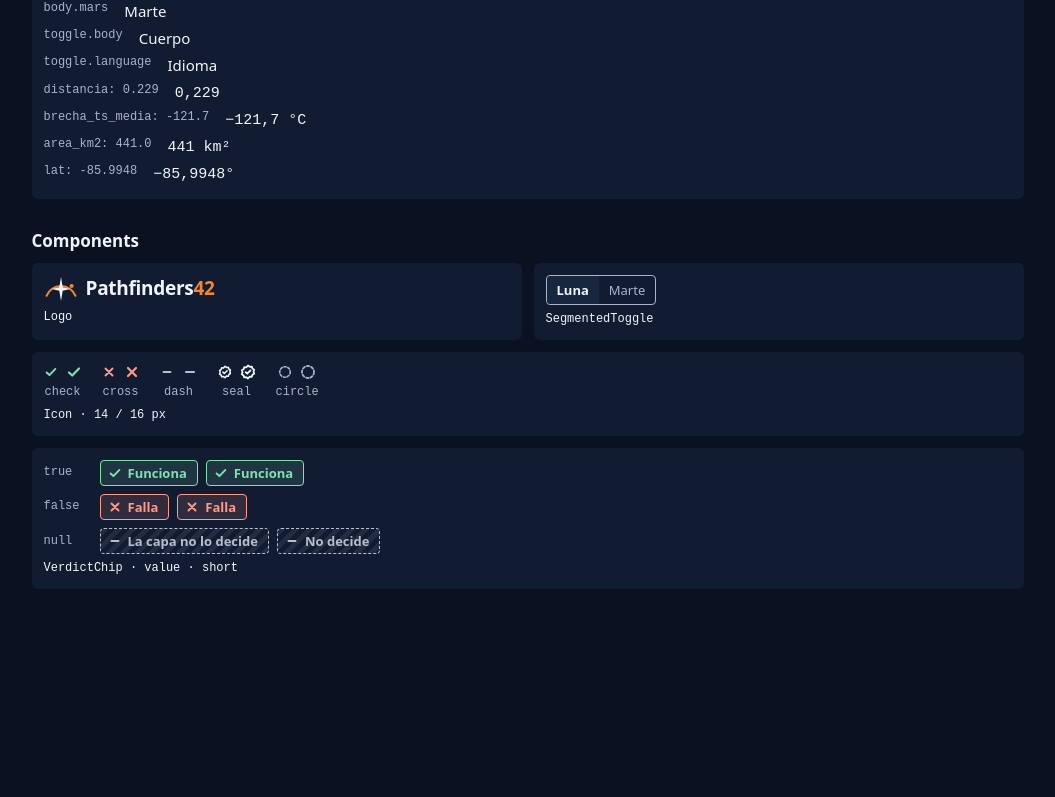
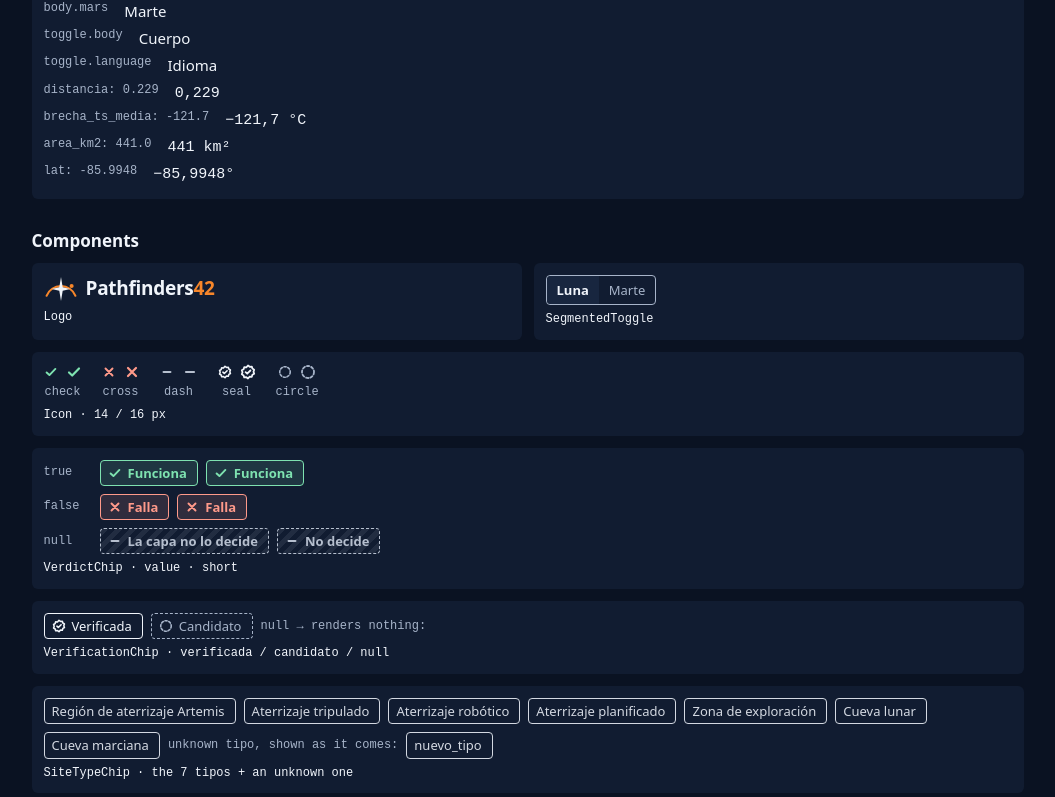
Before and after one commit to mr-melenas/Pathfinders42-front, a React (Vite) app: page /limites-tierra in a window 1280 px wide. Shown: the part 3223-4020 px from the top of the page, without its empty margins (105-1160 px from the left). Before the commit the page ends 3828 px from the top, so only its background shows below. Built offline with nearby package versions, Linux system fonts and the light colour scheme; a web font is replaced by a local one.

Commit message:
feat(ui): add verification and site type chips

```diff
--- a/src/app/dev/ComponentsSection.tsx
+++ b/src/app/dev/ComponentsSection.tsx
@@ -1,9 +1,12 @@
 import { useState } from 'react'
 import { useTranslation } from 'react-i18next'
+import es from '@/shared/i18n/locales/es.json'
 import { Icon, type IconName } from '@/shared/ui/Icon'
 import { Logo } from '@/shared/ui/Logo'
 import { SegmentedToggle } from '@/shared/ui/SegmentedToggle'
+import { SiteTypeChip } from '@/shared/ui/SiteTypeChip'
 import { VerdictChip } from '@/shared/ui/VerdictChip'
+import { VerificationChip } from '@/shared/ui/VerificationChip'
 
 // The 3 possible API values; each one is shown in its normal and short version
 const VERDICT_VALUES = [true, false, null] as const
@@ -71,6 +74,25 @@ export function ComponentsSection() {
           </ul>
           <code className="font-mono text-data">VerdictChip · value · short</code>
         </li>
+        <li className="flex flex-col items-start gap-1.5 rounded-card bg-surface p-3 sm:col-span-2">
+          <div className="flex flex-wrap items-center gap-2">
+            <VerificationChip status="verificada" />
+            <VerificationChip status="candidato" />
+            <code className="font-mono text-data text-muted">null → renders nothing:</code>
+            <VerificationChip status={null} />
+          </div>
+          <code className="font-mono text-data">VerificationChip · verificada / candidato / null</code>
+        </li>
+        <li className="flex flex-col items-start gap-1.5 rounded-card bg-surface p-3 sm:col-span-2">
+          <div className="flex flex-wrap items-center gap-2">
+            {Object.keys(es.siteType).map((tipo) => (
+              <SiteTypeChip key={tipo} tipo={tipo} />
+            ))}
+            <code className="font-mono text-data text-muted">unknown tipo, shown as it comes:</code>
+            <SiteTypeChip tipo="nuevo_tipo" />
+          </div>
+          <code className="font-mono text-data">SiteTypeChip · the 7 tipos + an unknown one</code>
+        </li>
       </ul>
     </section>
   )
--- a/src/shared/i18n/locales/en.json
+++ b/src/shared/i18n/locales/en.json
@@ -25,5 +25,18 @@
     "home": "Pathfinders42, home",
     "explore": "Explore",
     "earthLimits": "Earth's limits"
+  },
+  "verification": {
+    "verificada": "Verified",
+    "candidato": "Candidate"
+  },
+  "siteType": {
+    "region_aterrizaje_artemis": "Artemis landing region",
+    "aterrizaje_tripulado": "Crewed landing",
+    "aterrizaje_robotico": "Robotic landing",
+    "aterrizaje_planificado": "Planned landing",
+    "exploration_zone": "Exploration Zone",
+    "cueva_luna": "Lunar cave",
+    "cueva_marte": "Martian cave"
   }
 }
--- a/src/shared/i18n/locales/es.json
+++ b/src/shared/i18n/locales/es.json
@@ -25,5 +25,18 @@
     "home": "Pathfinders42, inicio",
     "explore": "Explorar",
     "earthLimits": "Límites de la Tierra"
+  },
+  "verification": {
+    "verificada": "Verificada",
+    "candidato": "Candidato"
+  },
+  "siteType": {
+    "region_aterrizaje_artemis": "Región de aterrizaje Artemis",
+    "aterrizaje_tripulado": "Aterrizaje tripulado",
+    "aterrizaje_robotico": "Aterrizaje robótico",
+    "aterrizaje_planificado": "Aterrizaje planificado",
+    "exploration_zone": "Zona de exploración",
+    "cueva_luna": "Cueva lunar",
+    "cueva_marte": "Cueva marciana"
   }
 }
--- /dev/null
+++ b/src/shared/ui/Chip.tsx
@@ -0,0 +1,12 @@
+import type { ComponentProps } from 'react'
+
+// Shape shared by every chip (verdict, verification, site type).
+// Each chip adds its own color, font weight and icon through className and children.
+export function Chip({ className = '', ...props }: ComponentProps<'span'>) {
+  return (
+    <span
+      className={`inline-flex items-center gap-1.5 whitespace-nowrap rounded-chip border py-1 pr-2.5 pl-1.75 text-caption leading-tight ${className}`}
+      {...props}
+    />
+  )
+}
--- /dev/null
+++ b/src/shared/ui/SiteTypeChip.tsx
@@ -0,0 +1,25 @@
+import { useTranslation } from 'react-i18next'
+import es from '@/shared/i18n/locales/es.json'
+import { Chip } from '@/shared/ui/Chip'
+
+// The known "tipo" values are the keys of the siteType texts, so the list is not written twice
+type SiteType = keyof typeof es.siteType
+
+function isSiteType(value: string): value is SiteType {
+  return Object.hasOwn(es.siteType, value)
+}
+
+type SiteTypeChipProps = {
+  tipo: string // the site's "tipo", as the API sends it
+}
+
+export function SiteTypeChip({ tipo }: SiteTypeChipProps) {
+  const { t } = useTranslation()
+
+  return (
+    <Chip className="border-body-moon font-medium text-body-moon">
+      {/* A type the front does not know yet is shown as it comes, so the data is never hidden */}
+      {isSiteType(tipo) ? t(`siteType.${tipo}`) : tipo}
+    </Chip>
+  )
+}
--- a/src/shared/ui/VerdictChip.tsx
+++ b/src/shared/ui/VerdictChip.tsx
@@ -1,4 +1,5 @@
 import { useTranslation } from 'react-i18next'
+import { Chip } from '@/shared/ui/Chip'
 import { Icon, type IconName } from '@/shared/ui/Icon'
 
 type Verdict = 'pass' | 'fail' | 'null'
@@ -40,11 +41,9 @@ export function VerdictChip({ value, short = false }: VerdictChipProps) {
   const { icon, labelKey, shortLabelKey, className } = VARIANTS[toVerdict(value)]
 
   return (
-    <span
-      className={`inline-flex items-center gap-1.5 whitespace-nowrap rounded-chip border py-1 pr-2.5 pl-1.75 text-caption leading-tight font-semibold ${className}`}
-    >
+    <Chip className={`font-semibold ${className}`}>
       <Icon name={icon} size={14} />
       {t(short && shortLabelKey ? shortLabelKey : labelKey)}
-    </span>
+    </Chip>
   )
 }
--- /dev/null
+++ b/src/shared/ui/VerificationChip.tsx
@@ -0,0 +1,35 @@
+import { useTranslation } from 'react-i18next'
+import { Chip } from '@/shared/ui/Chip'
+import { Icon } from '@/shared/ui/Icon'
+
+// The two values of "detalles.verificacion" (CONTEXTO §5), as the API sends them.
+// To be replaced by the generated OpenAPI type when it exists (#9).
+const VARIANTS = {
+  verificada: { icon: 'seal', className: 'border-foreground text-foreground' },
+  candidato: { icon: 'circle', className: 'border-dashed border-muted text-muted' },
+} as const
+
+type VerificationStatus = keyof typeof VARIANTS
+
+function isVerificationStatus(value: string): value is VerificationStatus {
+  return Object.hasOwn(VARIANTS, value)
+}
+
+type VerificationChipProps = {
+  status?: string | null // "detalles.verificacion": some layers do not send it
+}
+
+export function VerificationChip({ status }: VerificationChipProps) {
+  const { t } = useTranslation()
+
+  // No (known) verification from the API: show nothing, never assume "candidato"
+  if (typeof status !== 'string' || !isVerificationStatus(status)) return null
+
+  const { icon, className } = VARIANTS[status]
+  return (
+    <Chip className={`font-medium ${className}`}>
+      <Icon name={icon} size={14} />
+      {t(`verification.${status}`)}
+    </Chip>
+  )
+}
```
